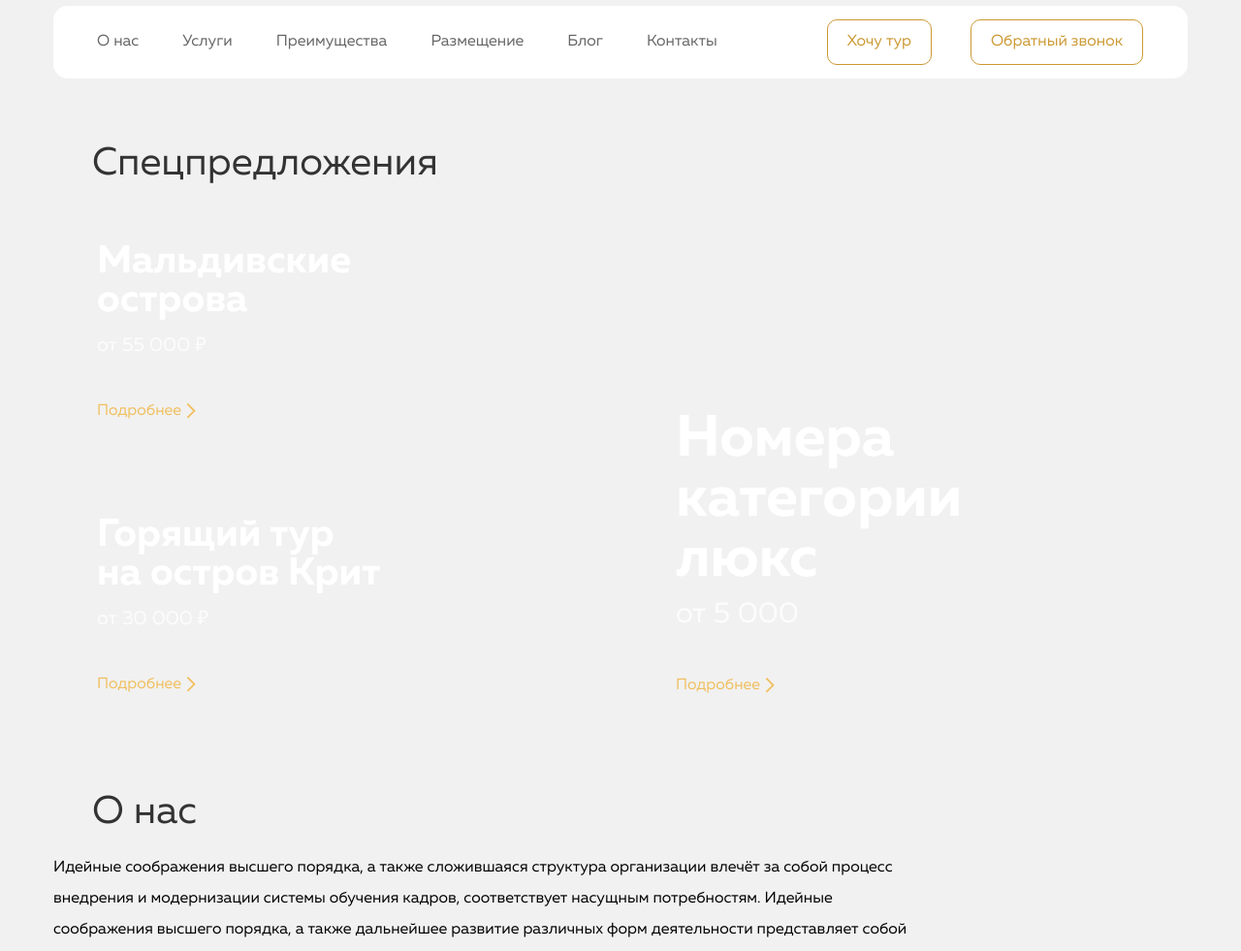
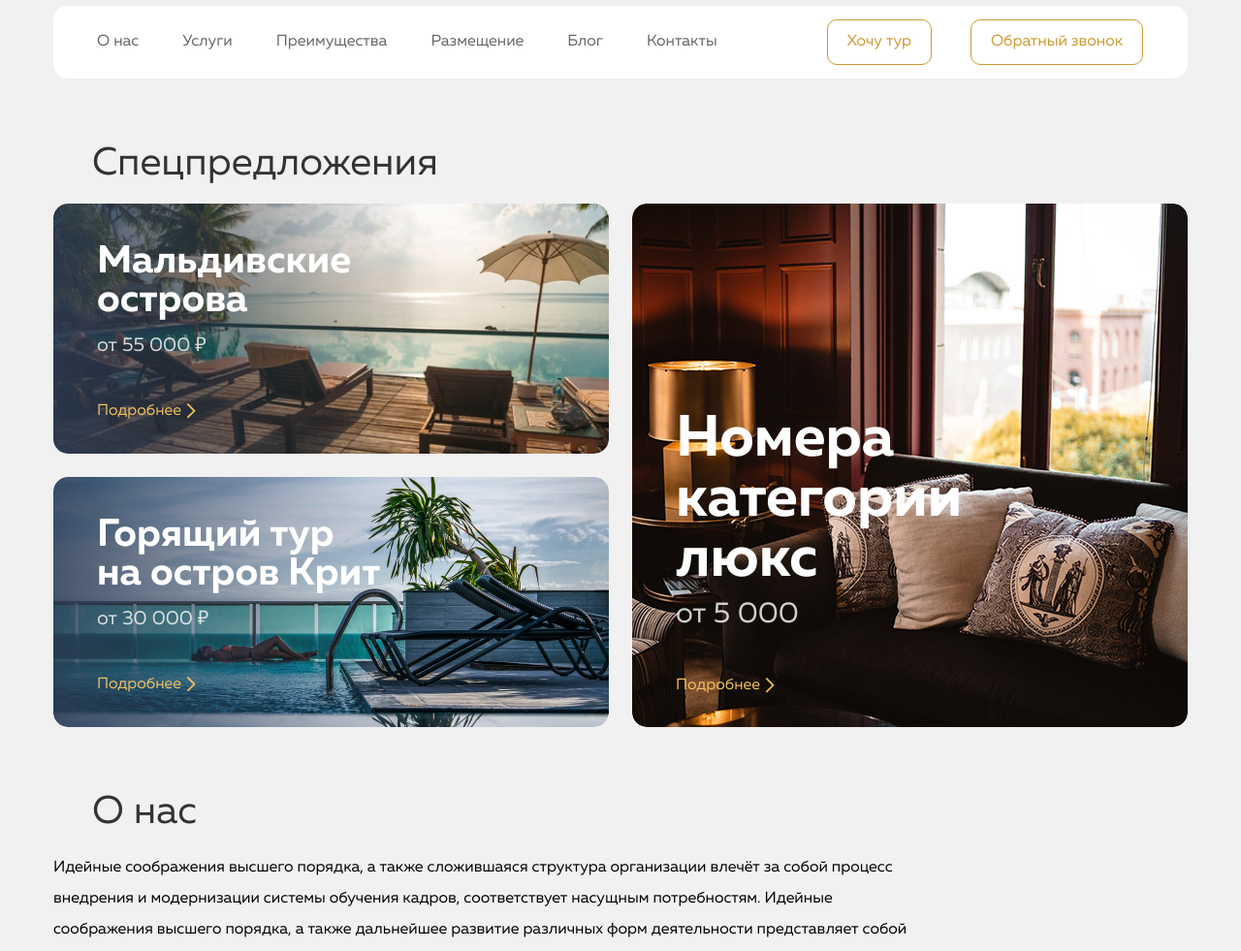
Before and after one commit to AlonzaL/Lagoon, a plain HTML site: page index.html in a window 1280 px wide. Shown: the part 106-1087 px from the top of the page at 97% size. Drawn offline with Linux system fonts and the light colour scheme; files whose address does not match are found by name.

Commit message:
fixed css path issue

```diff
--- a/css/style.css
+++ b/css/style.css
@@ -320,7 +320,7 @@ h1, h2, h3 {
 
 /* НАДО СДЕЛАТЬ ТЕНЬ*/
 .card-left-1 {
-    background-image: url('img/darken.svg'), url('img/card-left-1.jpg');
+    background-image: url('../img/darken.svg'), url('../img/card-left-1.jpg');
     background-position: center, center;
     background-repeat: no-repeat, no-repeat;
     background-size: 573px 258px, 100%;
@@ -328,7 +328,7 @@ h1, h2, h3 {
 }
 
 .card-left-2 {
-    background-image: url('img/darken.svg'), url('img/card-left-2.jpg');
+    background-image: url('../img/darken.svg'), url('../img/card-left-2.jpg');
     background-position: center, center;
     background-repeat: no-repeat, no-repeat;
     background-size: 573px 258px, 100%;
@@ -339,7 +339,7 @@ h1, h2, h3 {
 }
 
 .card-right {
-    background-image: url('img/card-right.jpg');
+    background-image: url('../img/card-right.jpg');
     padding-top: 212px;
     background-position: center;
     background-repeat: no-repeat;
```
